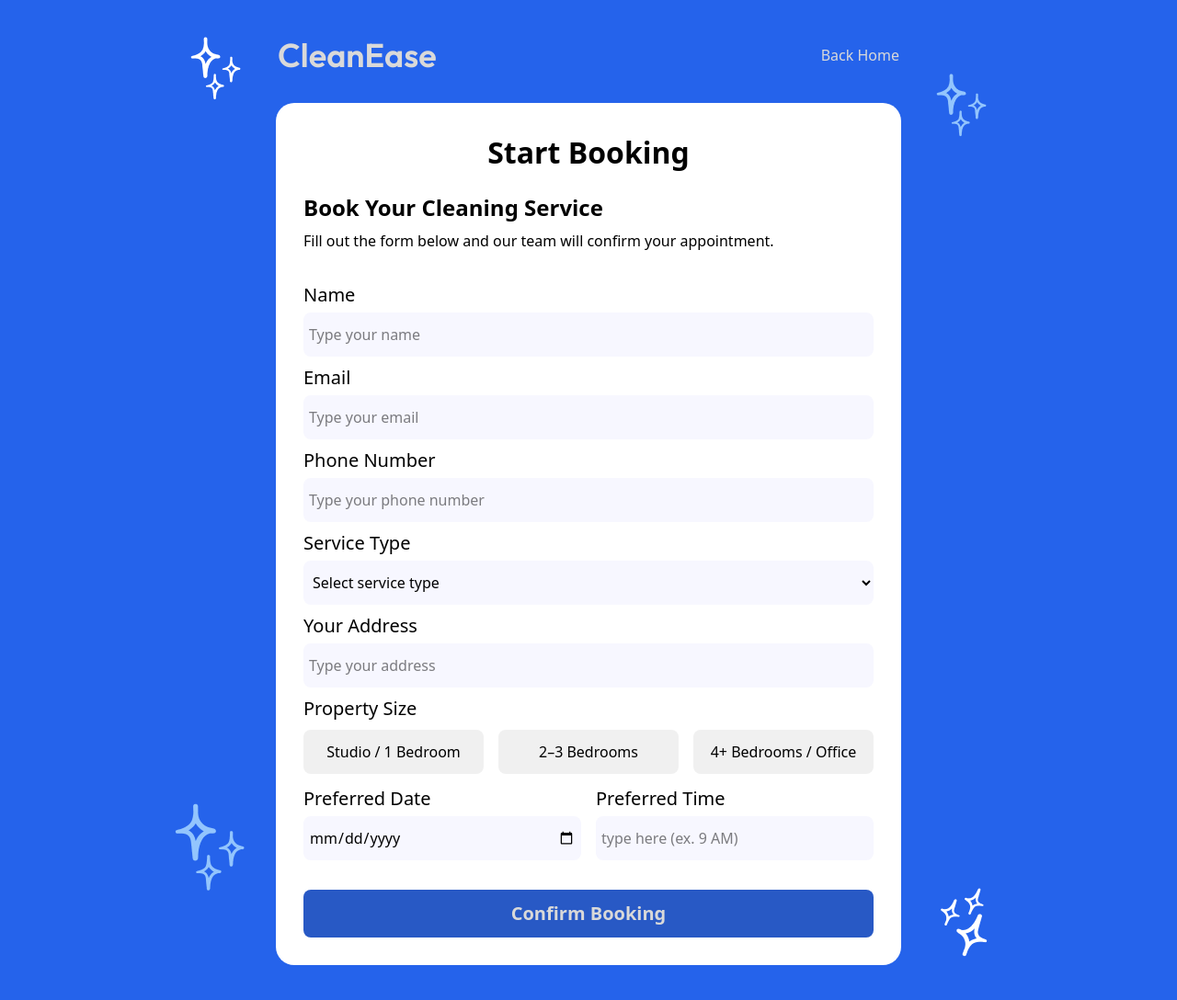
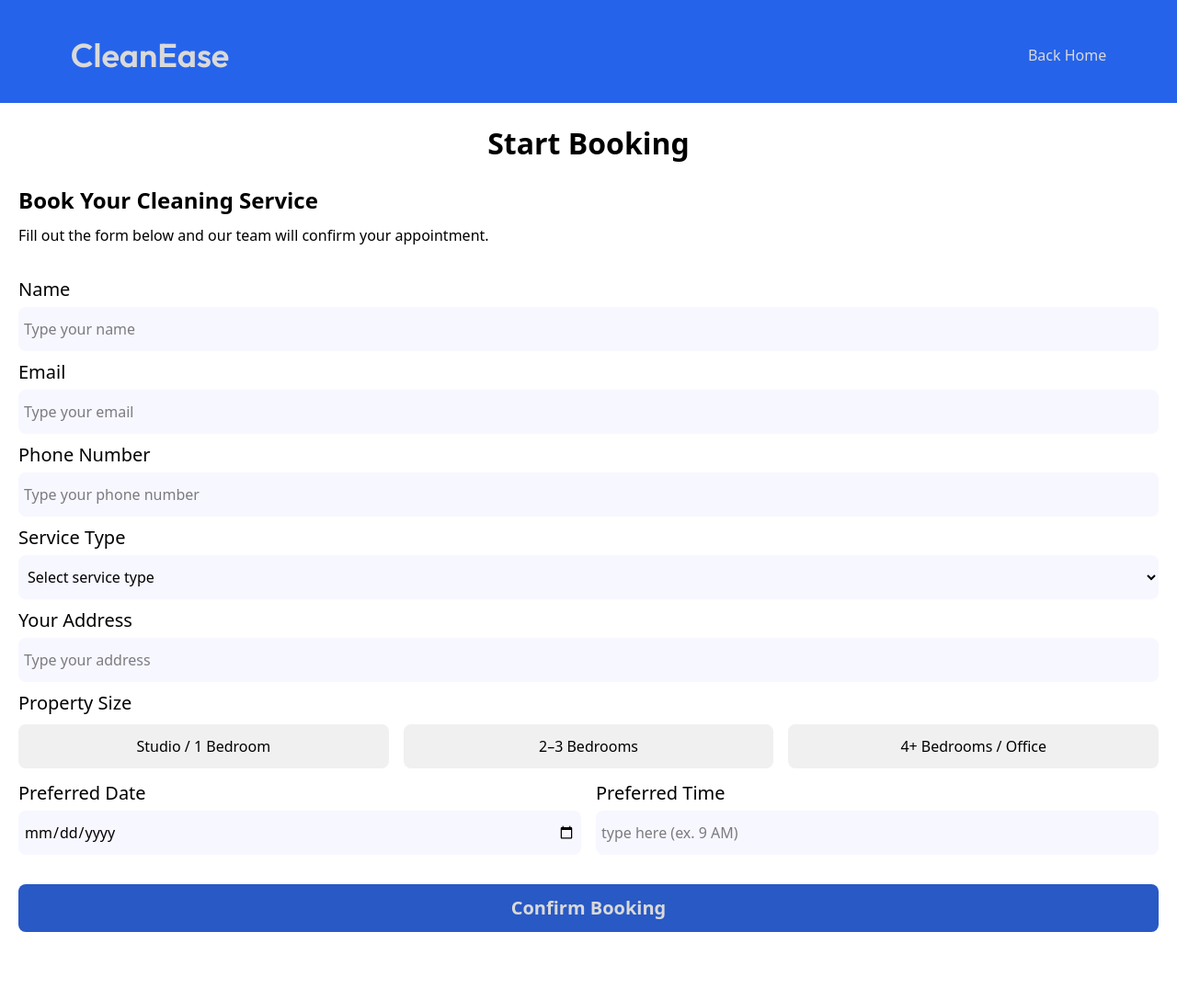
Before and after one commit to elrenoel/Cleaning_Service_Website, a website: page bookingPage.html in a window 1280 px wide. Shown: the whole page at 92% size. After the commit the page ends 1034 px from the top, so only its background shows below. Drawn offline with nearby package versions, Linux system fonts and the light colour scheme.

Commit message:
ui repair

```diff
--- a/bookingPage.html
+++ b/bookingPage.html
@@ -23,18 +23,16 @@
     </script>
 </head>
 <body>
-    <section class="bg-[#2563EB] px-[6%] flex flex-col justify-center items-center py-10 relative">
-      <img src="assets/icons/Mask group (6).png" alt="" class="absolute left-50 top-10 hidden xl:block">
-      <img src="assets/icons/Mask group (7).png" alt="" class="absolute right-50 top-20 hidden xl:block">
-      <div class="flex items-center justify-between w-full px-[6%] lg:px-[20%]">
-        <h3 class="text-4xl text-[#d9d9d9] font-semibold font-outfit">
+    <section class="bg-[#2563EB] flex flex-col justify-center items-center pt-10 relative">
+      <div class="flex items-center justify-between w-full px-[6%]">
+        <h3 class="text-2xl lg:text-4xl text-[#d9d9d9] font-semibold font-outfit">
           CleanEase
         </h3>
         <a href="index.html" class="text-[#d9d9d9] hover:text-[#F97316] hover:underline">Back Home</a>
       </div>
-      <form class="mt-8 bg-[#ffffff] w-100 md:w-170 p-7.5 rounded-[20px]" onsubmit="sendEmail(event)">
+      <form class="mt-8 bg-[#ffffff] w-full p-5" onsubmit="sendEmail(event)">
         <h3 class="text-[32px] font-semibold text-center mb-5">Start Booking</h3>
-        <h3 class="text-2xl font-semibold">Book Your Cleaning Service</h3>
+        <h3 class="text-[24px] font-semibold">Book Your Cleaning Service</h3>
         <p class="font-medium text-[16px] mt-2 mb-8">
           Fill out the form below and our team will confirm your appointment.
         </p>
@@ -123,20 +121,18 @@
       </div>
 
         </div>
-        <div class="flex gap-4 mt-3">
+        <div class="flex flex-col md:flex-row gap-4 mt-3">
           <div class="flex flex-col flex-1">
             <label for="date" class="text-[20px] font-medium">Preferred Date</label>
-            <input type="date" name="date" id="date" class="outline-0 mt-1 py-3 px-1.5 bg-[#F7F7FF] rounded-lg"/>
+            <input type="date" name="date" id="date" class="outline-0 mt-1 py-3 px-1.5 bg-[#F7F7FF] rounded-lg w-full"/>
           </div>
           <div class="flex flex-col flex-1">
             <label for="time" class="text-[20px] font-medium">Preferred Time</label>
-            <input type="text" placeholder="type here (ex. 9 AM)" name="time" id="time" class="outline-0 mt-1 py-3 px-1.5 bg-[#F7F7FF] rounded-lg"/>
+            <input type="text" placeholder="type here (ex. 9 AM)" name="time" id="time" class="outline-0 mt-1 py-3 px-1.5 bg-[#F7F7FF] rounded-lg w-full"/>
           </div>
         </div>
         <button type="submit" class="mt-8 w-full bg-[#2859C5] text-[#d9d9d9] text-xl font-semibold rounded-lg py-3">Confirm Booking</button>
       </form>
-      <img src="assets/icons/Mask group (1).png" alt="" class="absolute left-45 bottom-30 hidden xl:block">
-      <img src="assets/icons/Mask group.png" alt="" class="absolute right-45 bottom-10 hidden xl:block">
     </section>
     <script src="sendEmail.js"></script>
 </body>
```
Also changed, not shown: index.html (+1 -1 lines), tailwind.css.
